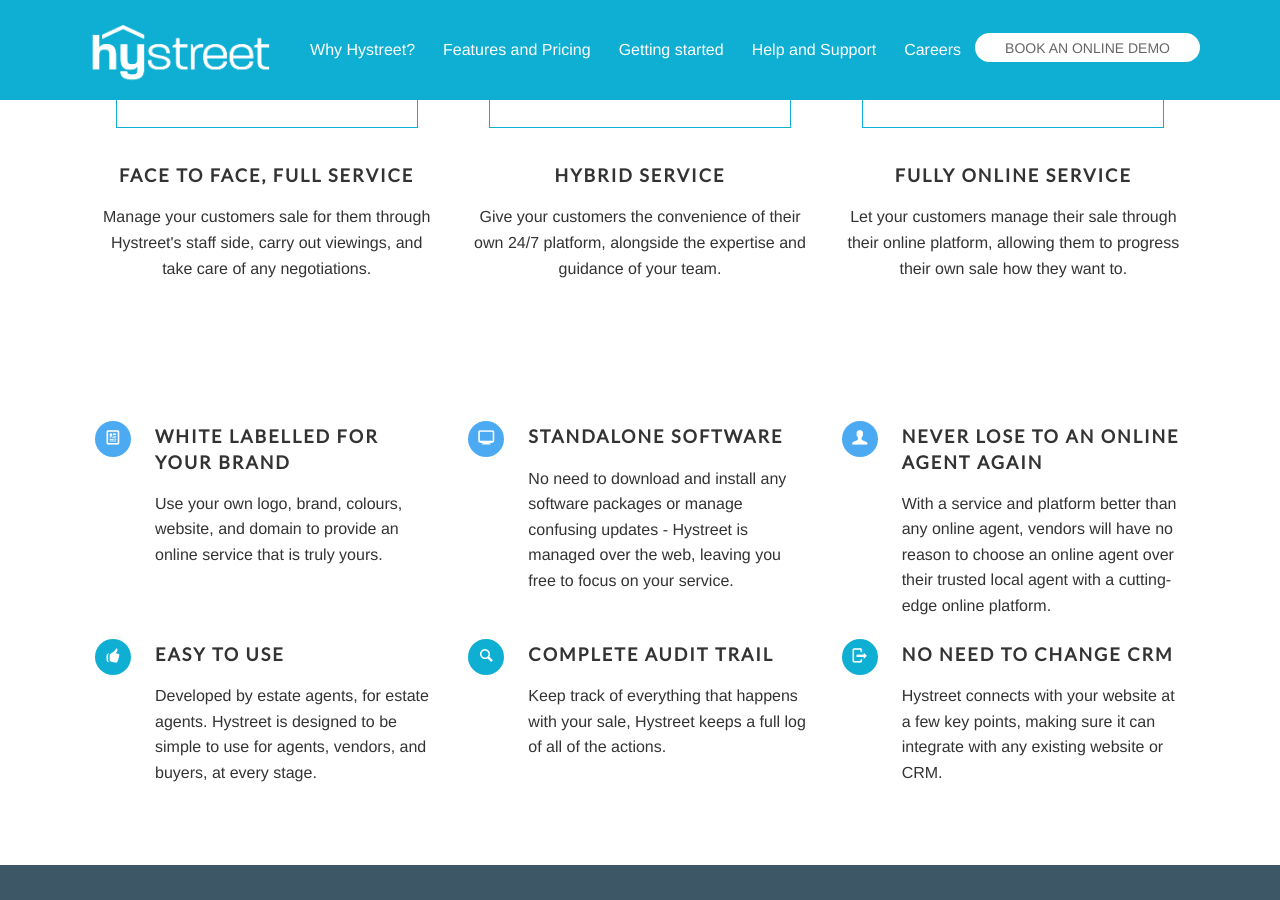
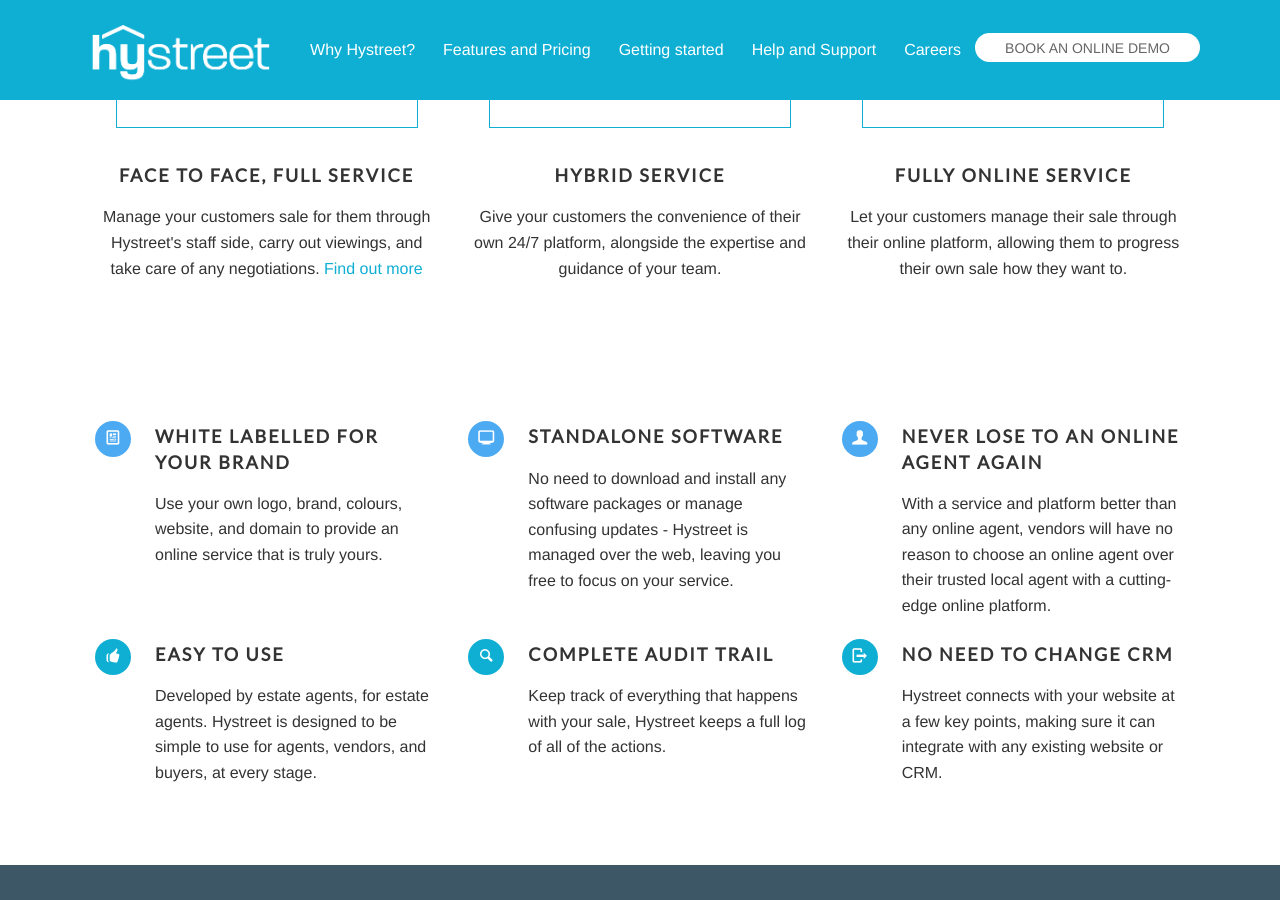
Before and after one commit to hystreet/hystreet.github.io, a Jekyll site: the page built from why-hystreet/index.html, in a window 1280 px wide and 900 px high, scrolled down 656 px. Built offline with Jekyll 4.4.1, drawn with Linux system fonts in a browser that asks for light colours; some web fonts are replaced; a script that is not in the unit is left out.

Commit message:
adding link

```diff
--- a/_data/whys.yml
+++ b/_data/whys.yml
@@ -2,6 +2,7 @@
   icon: users
   desc:
     Manage your customers sale for them through Hystreet's staff side, carry out viewings, and take care of any negotiations.
+    <a hfref="/features-pricing/full-service/">Find out more</a>
 - title: Hybrid service
   icon: newspaper
   desc:
```
